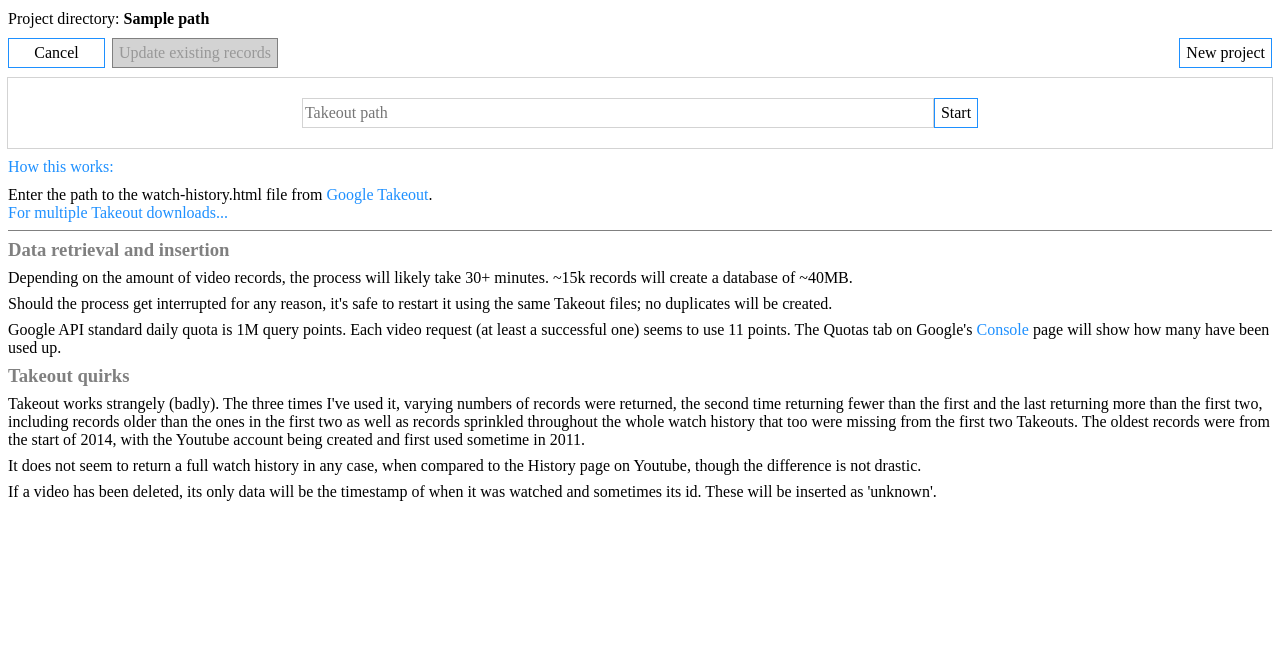
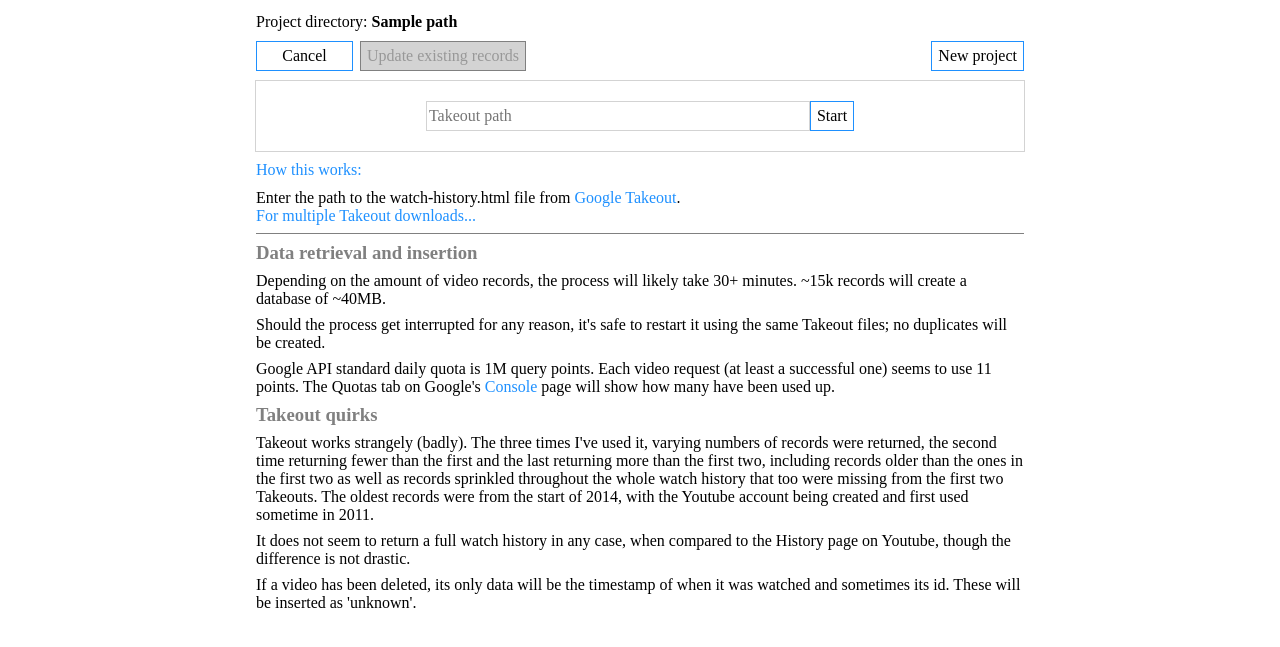
Before and after one commit to VldmrB/youtube-watched, a Flask app: template templates/index.html in a window 1280 px wide. Shown: the top 647 px of the page. Run offline with Flask 3, Linux system fonts and the light colour scheme; the template is opened without the code that fills it: most values are stand-ins (such as "Sample title", 1, 10 or a date in 2020).

Commit message:
Add 60% width constrain back to takeout management and project creation  and anything else that might get added, since it's done through the  body tag now

```diff
--- a/static/main.css
+++ b/static/main.css
@@ -2,18 +2,9 @@
     box-sizing: border-box;
 }
 
-#main-container {
+body {
     margin: 1% auto 1% auto;
     width: 60%;
-}
-
-#visualization {
-    width: 100%;
-}
-
-canvas, svg {
-    margin: auto;
-    display: block;
 }
 
 input, select, textarea, button {
@@ -40,11 +31,11 @@ div>#project-buttons {
     align-items: center;
 }
 
-#buttons>button {
+#takeout_buttons>button {
     margin-left: auto;
 }
 
-#buttons {
+#takeout_buttons {
     display: flex;
 }
 
--- a/templates/base.html
+++ b/templates/base.html
@@ -9,6 +9,6 @@
         <title>{% block title %}YT Data Analysis{% endblock %}</title>
     </head>
     <body>
-        {% block body %}{% endblock %}
+            {% block body %}{% endblock %}
     </body>
 </html>
--- a/templates/index.html
+++ b/templates/index.html
@@ -12,7 +12,7 @@
     </div>
 
     <div id="takeout-section" data-full="{{ 'True' if db else '' }}">
-        <div id="buttons">
+        <div id="takeout_buttons">
             <div id="takeout-buttons">
                     <button id="takeout-setup-button" class="button">Add Takeout</button>
                     <button id="update-records-button" class="button" {{ 'disabled' if not db else '' }}>
```
